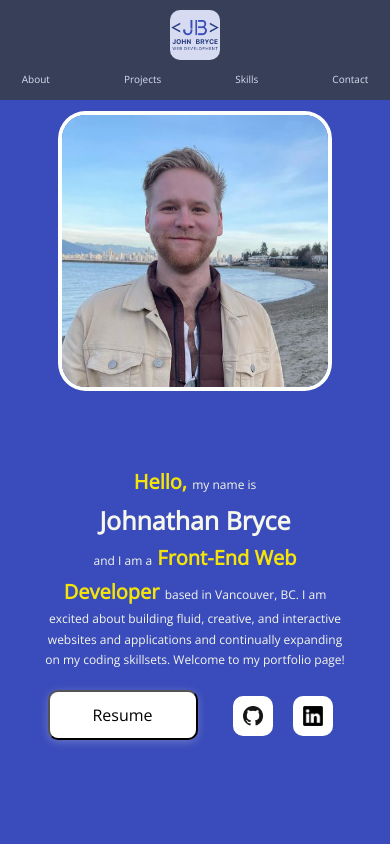
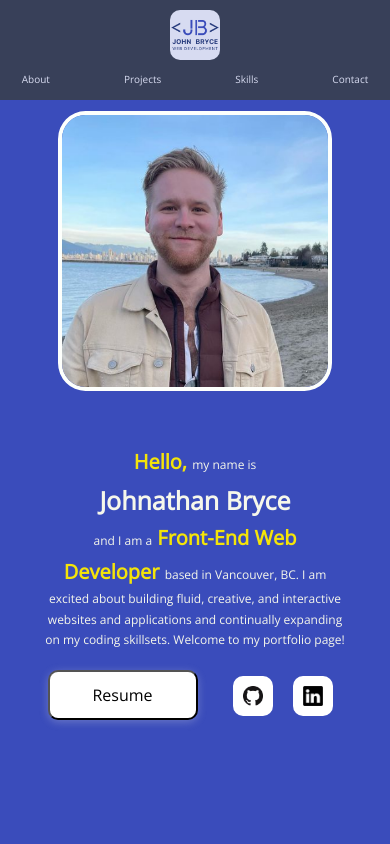
Before and after one commit to johnathanbryce/jbryce-portfolio, a React (Create React App) app: page / in a window 390 px wide. Shown: the top 844 px of the page. Built offline with nearby package versions, Linux system fonts and the light colour scheme.

Commit message:
fixed margin top on about text container

```diff
--- a/src/components/Layout/About.module.css
+++ b/src/components/Layout/About.module.css
@@ -195,4 +195,8 @@ a {
     left: 2rem;
     margin-top: 100%;
   }
+
+  .right {
+    margin-top: 0rem;
+  }
 }
```
